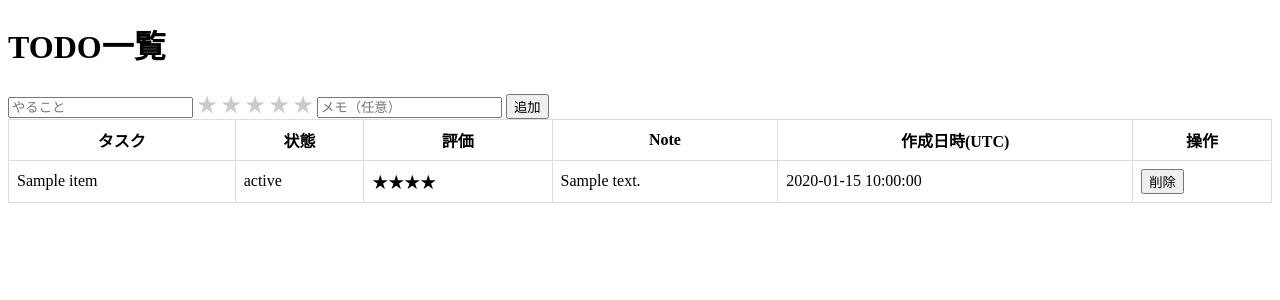
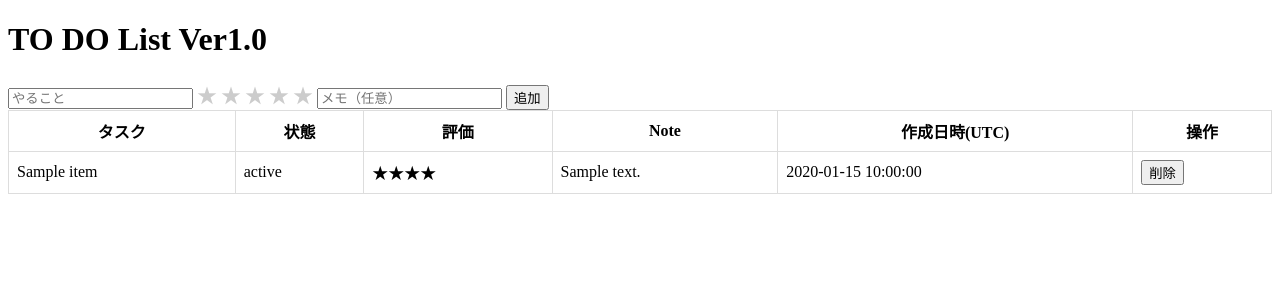
Before and after one commit to AK-github4/shared-todo-app, a Flask app: template templates/index.html in a window 1280 px wide. Shown: the top 300 px of the page. Run offline with Flask 3, Linux system fonts and the light colour scheme; the template is opened without the code that fills it: most values are stand-ins (such as "Sample title", 1, 10 or a date in 2020); parts of the project's set-up code (start-up, migrations or seed data) failed here and were passed over.

Commit message:
Update index.html
to rename title

```diff
--- a/templates/index.html
+++ b/templates/index.html
@@ -30,7 +30,7 @@
 </head>
 <body>
 
-<h1>TODO一覧</h1>
+<h1>TO DO List Ver1.0 </h1>
 
 <!-- 追加フォーム -->
 <form method="post" action="{{ url_for('add_web') }}">
```
